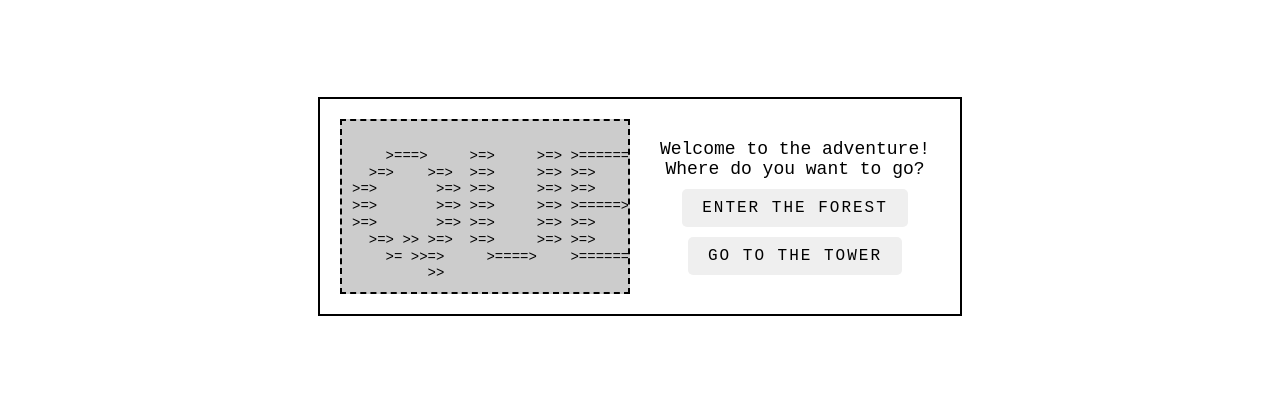
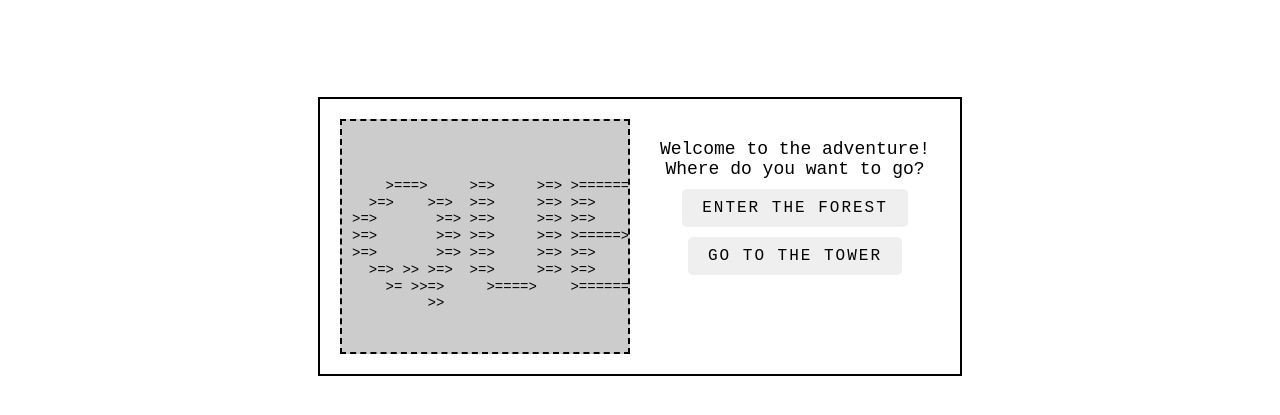
Before and after one commit to XaTaHaTaTa/Quest, a plain HTML site: page index.html in a window 1280 px wide. Shown: the part 87-502 px from the top of the page. Drawn offline with Linux system fonts and the light colour scheme.

Commit message:
Update styles.css

```diff
--- a/styles.css
+++ b/styles.css
@@ -154,13 +154,15 @@ h1, h2 {
   border: 2px dashed currentColor;
   padding: 10px;
   background-color: rgba(0,0,0,0.2);
-  max-height: 500px;
-  overflow: auto;
+  overflow: hidden;
+  white-space: pre;
 }
+
 
 #ascii-art {
   margin: 0;
   font-size: 14px;
   line-height: 1.2;
   white-space: pre;
+  overflow-wrap: normal;
 }
```
